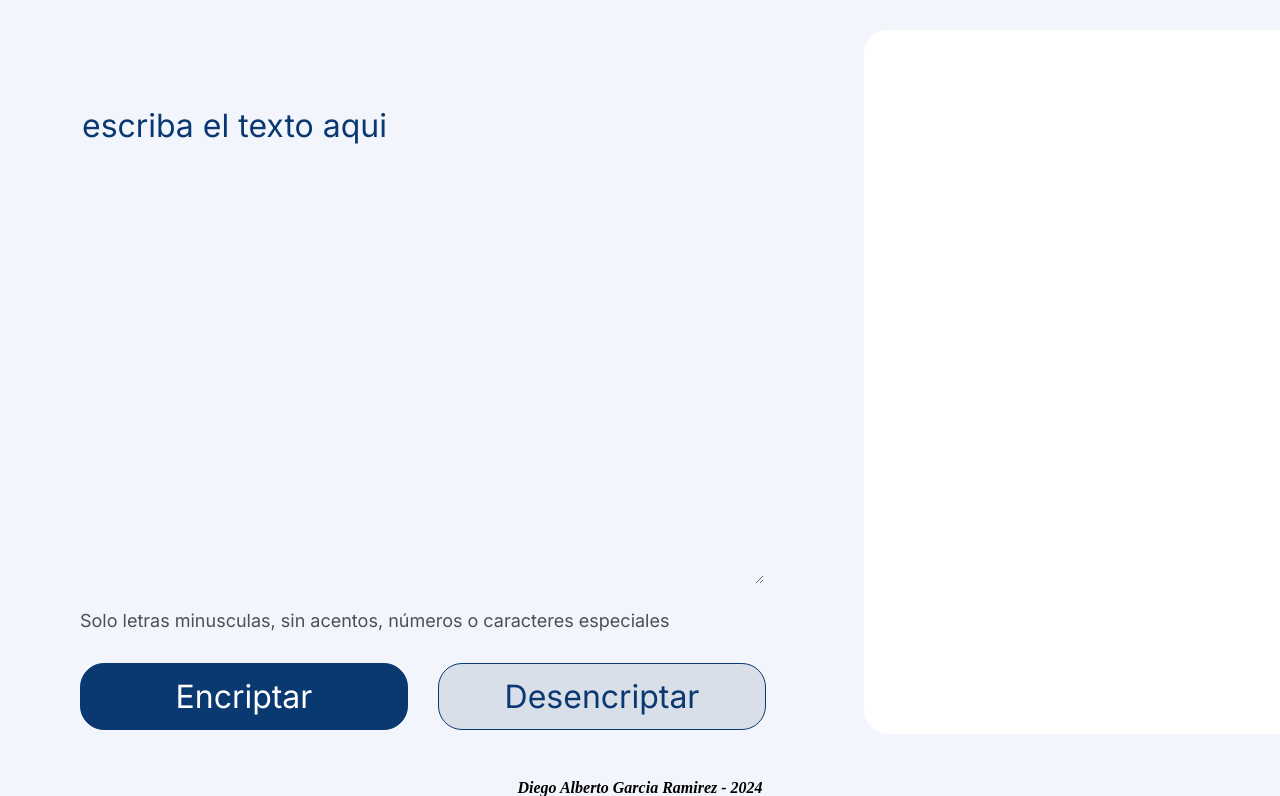
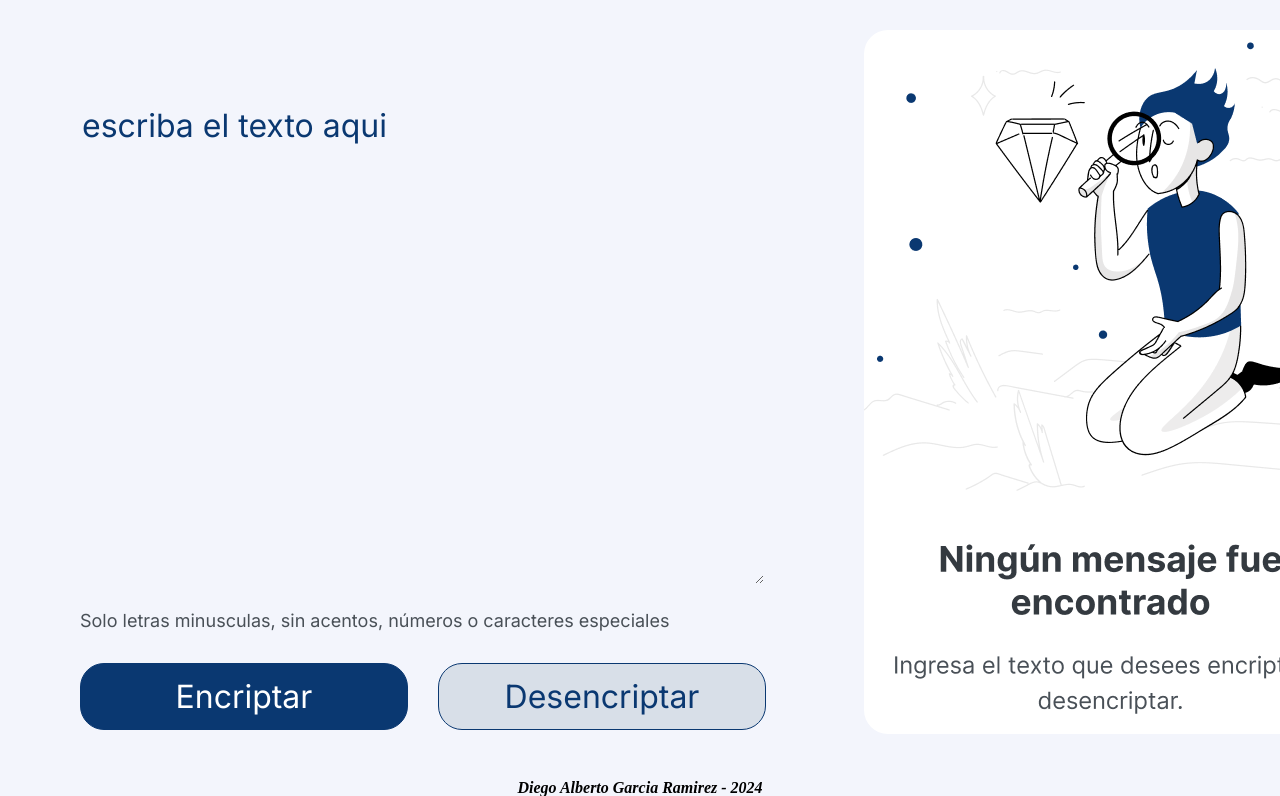
Before and after one commit to diegoGarcia-OyG-SME/challengeG06Encriptador, a plain HTML site: page index.html in a window 1280 px wide. Shown: the part 101-897 px from the top of the page. Drawn offline with Linux system fonts and the light colour scheme; the site is published under a folder, as on GitHub Pages, so addresses that start at the root find nothing.

Commit message:
corregir url de imagen

```diff
--- a/style.css
+++ b/style.css
@@ -32,7 +32,7 @@ main{
 
 .textAreaResultado{
     background: white;
-    background-image: url(/imagenes/MuñecomunecoCompletoMasTexto.png);
+    background-image: url(./imagenes/MuñecomunecoCompletoMasTexto.png);
     background-repeat: no-repeat;
     border: none;
     border-radius: 24px;
```
